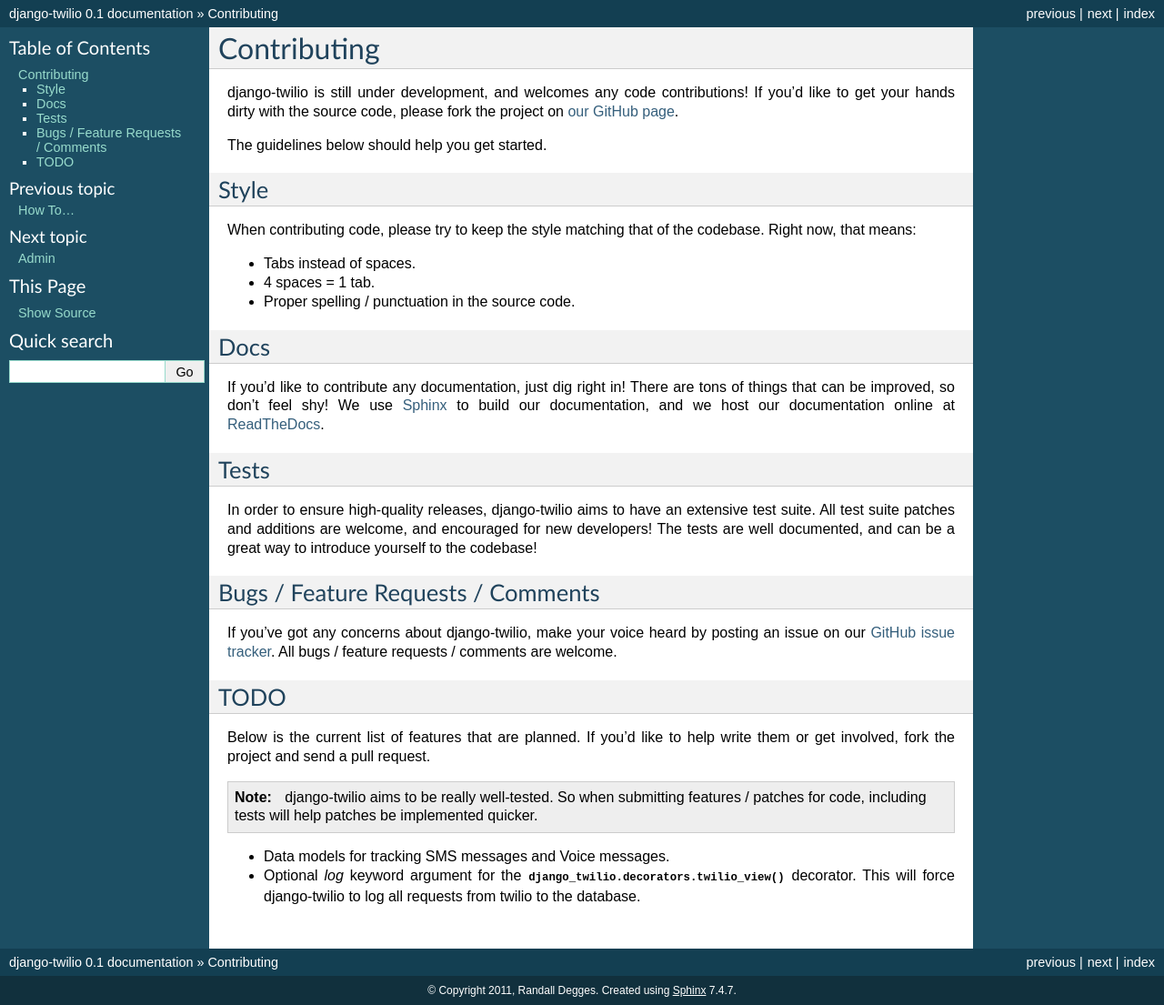
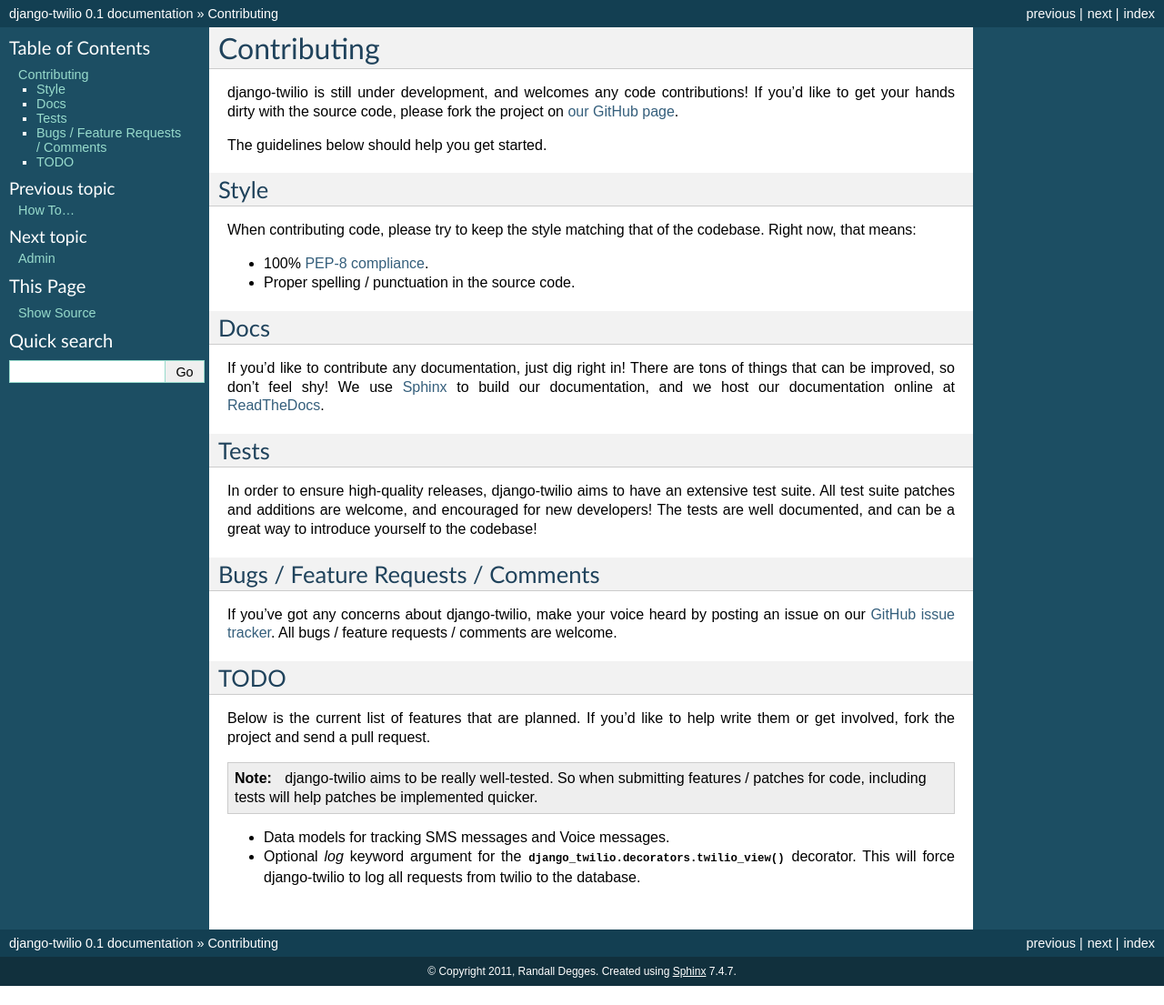
Before and after one commit to rdegges/django-twilio, a Sphinx documentation site: the page built from docs/contribute.rst, in a window 1280 px wide. Shown: the whole page at 91% size. Built offline with Sphinx 7.4.7, drawn with Linux system fonts in a browser that asks for light colours; after the commit the page ends 1084 px from its top, so only the background shows below that.

Commit message:
Updating contribute style docs.
We're now 100% pep-8 compliant. Spaces instead of tabs, baby.

```diff
--- a/docs/contribute.rst
+++ b/docs/contribute.rst
@@ -14,8 +14,7 @@
 When contributing code, please try to keep the style matching that of the
 codebase. Right now, that means:
 
-* Tabs instead of spaces.
-* 4 spaces = 1 tab.
+* 100% `PEP-8 compliance <http://www.python.org/dev/peps/pep-0008/>`_.
 * Proper spelling / punctuation in the source code.
 
 
```
